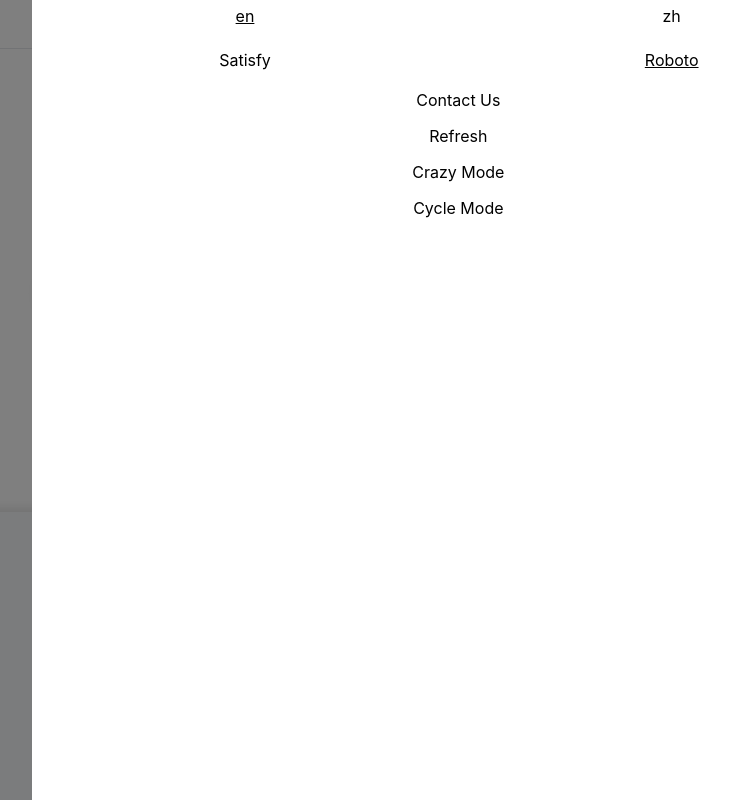
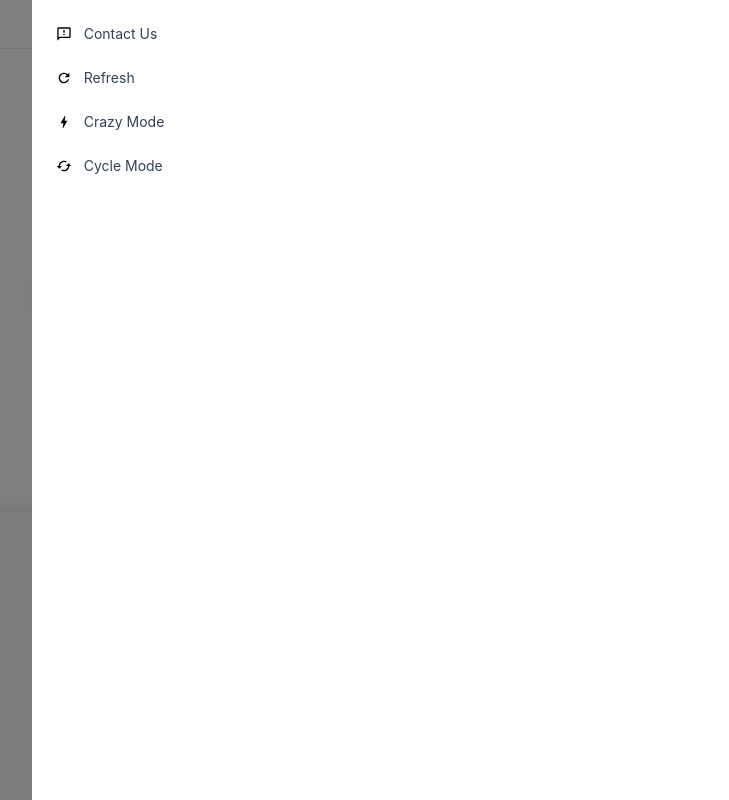
Before and after one commit to StrangeTown/just_recite_web, a React app: page / in a window 1280 px wide. Both pictures are taken after a click on the element 1252 px from the left and 24 px from the top of the page. Shown: the whole page, without its empty margins (395-1124 px from the left). Built offline with nearby package versions, Linux system fonts and the light colour scheme.

Commit message:
ui of settings

```diff
--- a/src/components/Settings/Contact.tsx
+++ /dev/null
@@ -1,12 +0,0 @@
-interface IContactProps {
-  onClick: () => void;
-}
-const Contact = ({ onClick }: IContactProps) => {
-	return (
-		<>
-			<div onClick={onClick}>Contact Us</div>
-		</>
-	);
-};
-
-export default Contact;
--- a/src/components/Settings/SettingsItem.tsx
+++ b/src/components/Settings/SettingsItem.tsx
@@ -1,29 +1,15 @@
-
 interface SettingsItemProps {
-  options: string[];
-  current: string;
-  onClick: (option: string) => void;
-}
-const SettingsItem = ({options, current, onClick}: SettingsItemProps) => {
-  return (
-    <div className="flex items-center w-full">
-				{options.map((item, index) => {
-					return (
-						<div
-							key={index}
-							className={`flex-1 flex items-center justify-center w-8 h-8 rounded-full cursor-pointer ${
-								current === item ? "underline" : ""
-							}`}
-							onClick={() => {
-								onClick(item);
-							}}
-						>
-							<div>{item}</div>
-						</div>
-					);
-				})}
-			</div>
-  )
+	onClick: () => void;
+	icon: React.ReactNode;
+	name: string;
 }
 
-export default SettingsItem
+const SettingsItem = ({ onClick, icon, name }: SettingsItemProps) => {
+	return (
+		<div className="flex items-center gap-x-3" onClick={onClick}>
+			{icon}
+			<div className="text-slate-700 text-sm">{name}</div>
+		</div>
+	);
+};
+export default SettingsItem;
--- a/src/components/Settings/index.tsx
+++ b/src/components/Settings/index.tsx
@@ -1,62 +1,62 @@
-import { useTranslation } from "react-i18next"
-import appLocalstorage from "../../utils/appLocalstorage"
-import SettingsItem from "./SettingsItem"
-import { useAppDispatch, useAppSelector } from "../../store/hooks"
-import { selectEnFont, setEnFont } from "../../store/slices/settingSlice"
-import Contact from "./Contact"
-import Refresh from "./Refresh"
-import { useEffect, useState } from "react"
-import ContactModal from "./ContactModal"
+import { useTranslation } from "react-i18next";
+import appLocalstorage from "../../utils/appLocalstorage";
+import SettingsItem from "./SettingsItem";
+import { useAppDispatch, useAppSelector } from "../../store/hooks";
+import { selectEnFont, setEnFont } from "../../store/slices/settingSlice";
+import { useEffect, useState } from "react";
+import ContactModal from "./ContactModal";
 import {
 	setCrazyModeVisible,
 	setCycleModeVisible,
-} from "../../store/slices/recitePageSlice"
+} from "../../store/slices/recitePageSlice";
+import { MdBolt, MdCached, MdOutlineFeedback, MdRefresh } from "react-icons/md";
 
-const languageArr = ["en", "zh"]
-const enFontArr = ["Satisfy", "Roboto"]
+const languageArr = ["en", "zh"];
+const enFontArr = ["Satisfy", "Roboto"];
 
 interface ISettingsProps {
-  onClose: () => void
+	onClose: () => void;
 }
 const Settings = ({ onClose }: ISettingsProps) => {
-  const { i18n } = useTranslation()
-  const dispatch = useAppDispatch()
-  const enFont = useAppSelector(selectEnFont)
-  const [contactModalVisible, setContactModalVisible] = useState(false)
+	const { i18n } = useTranslation();
+	const dispatch = useAppDispatch();
+	const enFont = useAppSelector(selectEnFont);
+	const [contactModalVisible, setContactModalVisible] = useState(false);
 	const [backdropBgOpacityCls, setBackdropBgOpacityCls] =
-    useState("bg-opacity-0")
-  const [contentTranslateX, setContentTranslateX] = useState("translate-x-full")
+		useState("bg-opacity-0");
+	const [contentTranslateX, setContentTranslateX] =
+		useState("translate-x-full");
 	useEffect(() => {
 		setTimeout(() => {
-      setBackdropBgOpacityCls("bg-opacity-50")
-      setContentTranslateX("translate-x-0")
-    }, 0)
-  }, [])
+			setBackdropBgOpacityCls("bg-opacity-50");
+			setContentTranslateX("translate-x-0");
+		}, 0);
+	}, []);
 
 	const currentLanguage =
-    appLocalstorage.getItem(appLocalstorage.keys.language) || "en"
+		appLocalstorage.getItem(appLocalstorage.keys.language) || "en";
 
 	const handleLanguageClick = (language: string) => {
-    appLocalstorage.setItem(appLocalstorage.keys.language, language)
-    i18n.changeLanguage(language)
-  }
+		appLocalstorage.setItem(appLocalstorage.keys.language, language);
+		i18n.changeLanguage(language);
+	};
 	const handleEnFontClick = (font: string) => {
-    appLocalstorage.setItem(appLocalstorage.keys.enFont, font)
-    dispatch(setEnFont(font))
-  }
+		appLocalstorage.setItem(appLocalstorage.keys.enFont, font);
+		dispatch(setEnFont(font));
+	};
 
 	// check if the click is on the backdrop
 	const handleBackdropClick = (e: React.MouseEvent<HTMLDivElement>) => {
 		if (e.target !== e.currentTarget) {
-      return
+			return;
 		}
 
-    setBackdropBgOpacityCls("bg-opacity-0")
-    setContentTranslateX("translate-x-full")
+		setBackdropBgOpacityCls("bg-opacity-0");
+		setContentTranslateX("translate-x-full");
 		setTimeout(() => {
-      onClose()
-    }, 500)
-  }
+			onClose();
+		}, 500);
+	};
 
 	return (
 		<div
@@ -67,38 +67,40 @@ const Settings = ({ onClose }: ISettingsProps) => {
 				<ContactModal onClose={() => setContactModalVisible(false)} />
 			)}
 			<div
-        className={`w-2/3 h-full bg-white ${contentTranslateX} transition-all duration-500 flex flex-col gap-y-3`}
+				className={`w-2/3 h-full pt-6 pl-6 bg-white ${contentTranslateX} transition-all duration-500 flex flex-col gap-y-6`}
 			>
 				<SettingsItem
-          options={languageArr}
-          current={currentLanguage}
-          onClick={handleLanguageClick}
+					onClick={() => setContactModalVisible(true)}
+					icon={<MdOutlineFeedback />}
+					name="Contact Us"
+				/>
+
+				{/* <Refresh /> */}
+				<SettingsItem
+					onClick={() => {
+						window.location.reload();
+					}}
+					icon={<MdRefresh />}
+					name="Refresh"
+				/>
+
+				<SettingsItem
+					onClick={() => {
+						dispatch(setCrazyModeVisible(true));
+					}}
+					icon={<MdBolt />}
+					name="Crazy Mode"
 				/>
 				<SettingsItem
-          options={enFontArr}
-          current={enFont}
-          onClick={handleEnFontClick}
+					onClick={() => {
+						dispatch(setCycleModeVisible(true));
+					}}
+					icon={<MdCached />}
+					name="Cycle Mode"
 				/>
-        <Contact onClick={() => setContactModalVisible(true)} />
-        <Refresh />
-
-        <div
-          onClick={() => {
-            dispatch(setCrazyModeVisible(true))
-          }}
-        >
-          Crazy Mode
-        </div>
-        <div
-          onClick={() => {
-            dispatch(setCycleModeVisible(true))
-          }}
-        >
-          Cycle Mode
 			</div>
 		</div>
-    </div>
-  )
-}
+	);
+};
 
-export default Settings
+export default Settings;
```
Lines whose indentation alone changed are shown as unchanged.
